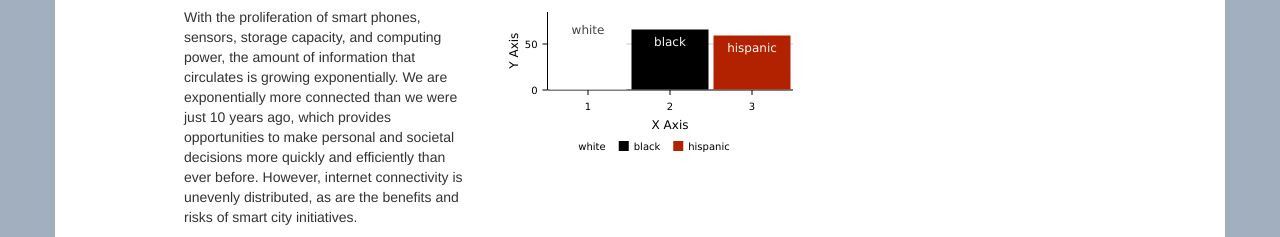
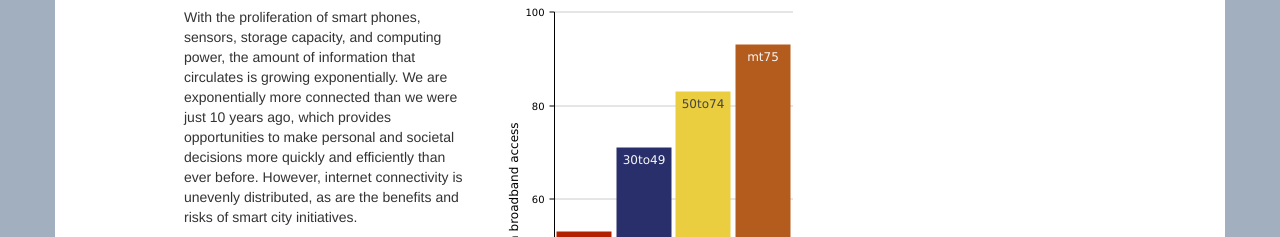
Before and after one commit to sgilman/num-application, a plain HTML site: page index.html in a window 1280 px wide. Shown: the part 130-367 px from the top of the page. Drawn offline with nearby package versions, Linux system fonts and the light colour scheme.

Commit message:
added tooltips to bar & line chart

```diff
--- a/index.html
+++ b/index.html
@@ -62,7 +62,7 @@
 					However, internet connectivity is unevenly distributed, as are the benefits and risks of smart city initiatives.</p>
 				</div>
 				<div class="col-md-8">
-					<svg id="broadband" height="100%"></svg>
+					<svg id="broadband" height="500px"></svg>
 				</div>
 			</div>
 			<div class="row">
@@ -119,12 +119,12 @@
 
 	  var broadband_data =
 		{race: [
-			{"id": "white", "text":"White", x:1, y: 78},
-			{"id": "black", "text":"Black", x:2, y: 65},
-			{"id": "hispanic", "text":"Hispanic", x:3, y: 58}
+			{"id": "White", "text":"White", x:1, y: 78},
+			{"id": "Black", "text":"Black", x:2, y: 65},
+			{"id": "Hispanic", "text":"Hispanic", x:3, y: 58}
 		],
 		income: [
-			{"id": "lt30", "text": "Less than $30k", x:1, y: 53},
+			{"id": "Less than $30k", "text": "Less than $30k", x:1, y: 53},
 			{"id":"30to49", "text": "$30-40k", x:2, y: 71},
 			{"id":"50to74", "text": "$50-74k", x:3, y: 83},
 			{"id": "mt75", "text": "More than $75k", x:4, y: 93}
@@ -136,11 +136,34 @@
 			{"id": "clg", "text": "College", x:4, y: 91}
 		]};
 
-
 	new d3plus.BarChart()
 		.select('#broadband')
-		.data(broadband_data.race)
+		.data(broadband_data.income)
 		.barPadding(0)
+		.legend(false)
+		.xConfig(
+			{title: false},
+			{labels: [0,1,2]}
+			)
+		.yConfig(
+			{title: "% of households with broadband access"}
+			)
+		.yDomain([0,100])
+		 .tooltipConfig({
+			body: function(d) {
+			  var table = "<table class='tooltip-table'>";
+			  table += "<tr><td class='title'>Value:</td><td class='data'>" + d.y + "</td></tr>";
+			  table += "</table>";
+			  return table;
+			},
+			footer: function(d) {
+			  return "<sub class='tooltip-footer'>Data Collected in 2012</sub>";
+			},
+			title: function(d) {
+			  var txt = d.id;
+			  return txt.charAt(0).toUpperCase() + txt.substr(1).toLowerCase();;
+			}
+		  })
 		.render();
 
 	/** percentage **/
@@ -381,7 +404,7 @@
 			.select("#my-axis")
 			.data(data)
 			.groupBy("id")
-			.tooltip(false)
+//			.tooltip(false)
 			.xConfig({title: false})
 			.yConfig({title: "# trans* homicides"})
 			.yDomain([0])
@@ -390,7 +413,21 @@
 					{stroke: "#FF9C24",
 					strokeWidth: 3}
 				})
-
+		 .tooltipConfig({
+			body: function(d) {
+			  var table = "<table class='tooltip-table'>";
+			  table += "<tr><td class='title'>Value:</td><td class='data'>" + d.y + "</td></tr>";
+			  table += "</table>";
+			  return table;
+			},
+			footer: function(d) {
+			  return "<sub class='tooltip-footer'>Data Collected in 2012</sub>";
+			},
+			title: function(d) {
+			  var txt = d.id;
+			  return txt.charAt(0).toUpperCase() + txt.substr(1).toLowerCase();;
+			}
+		  })
 			.render();
 		d3.select('.d3plus-line-shape').on('click', function() {console.log('hi');});
 
```
